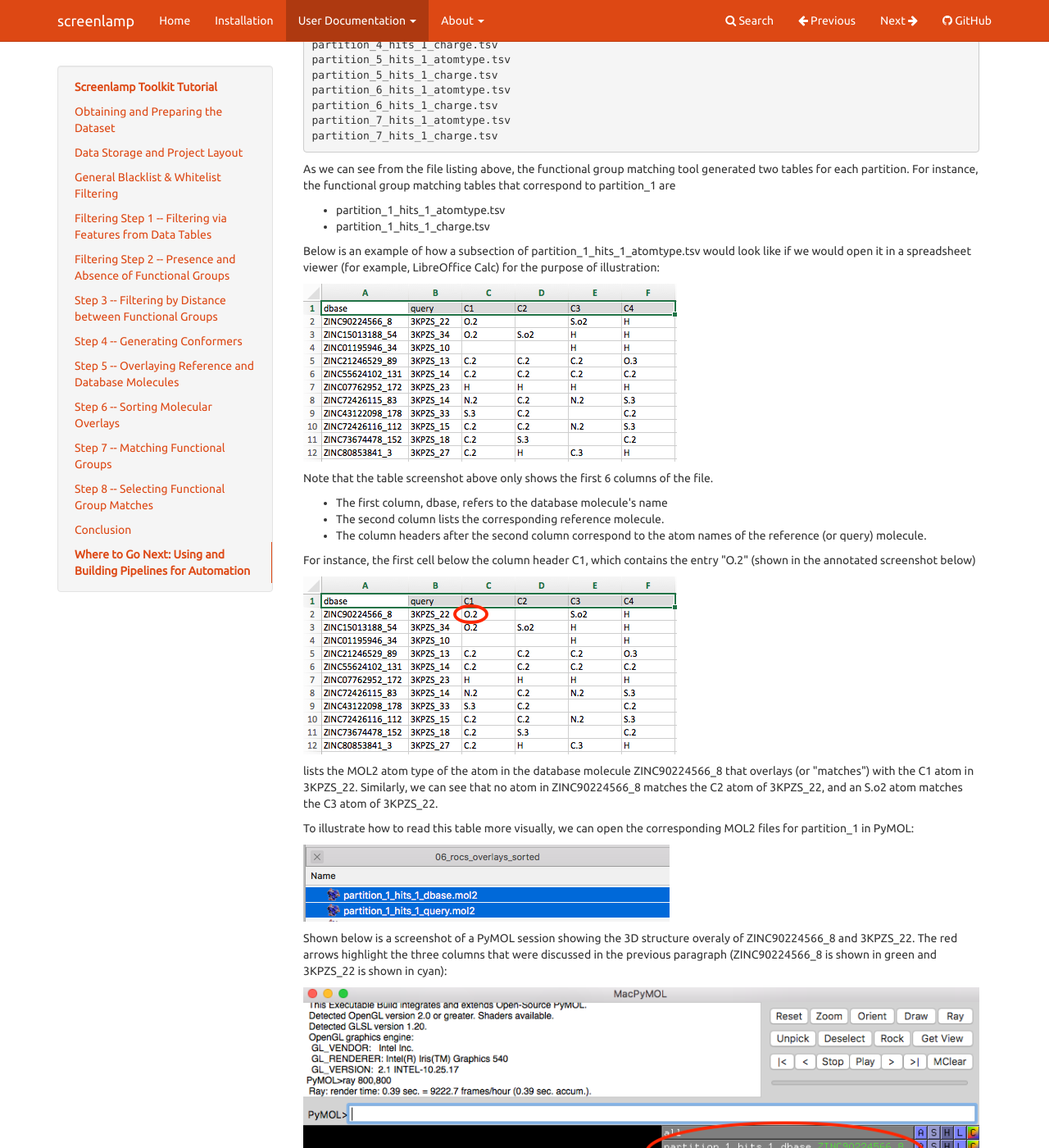
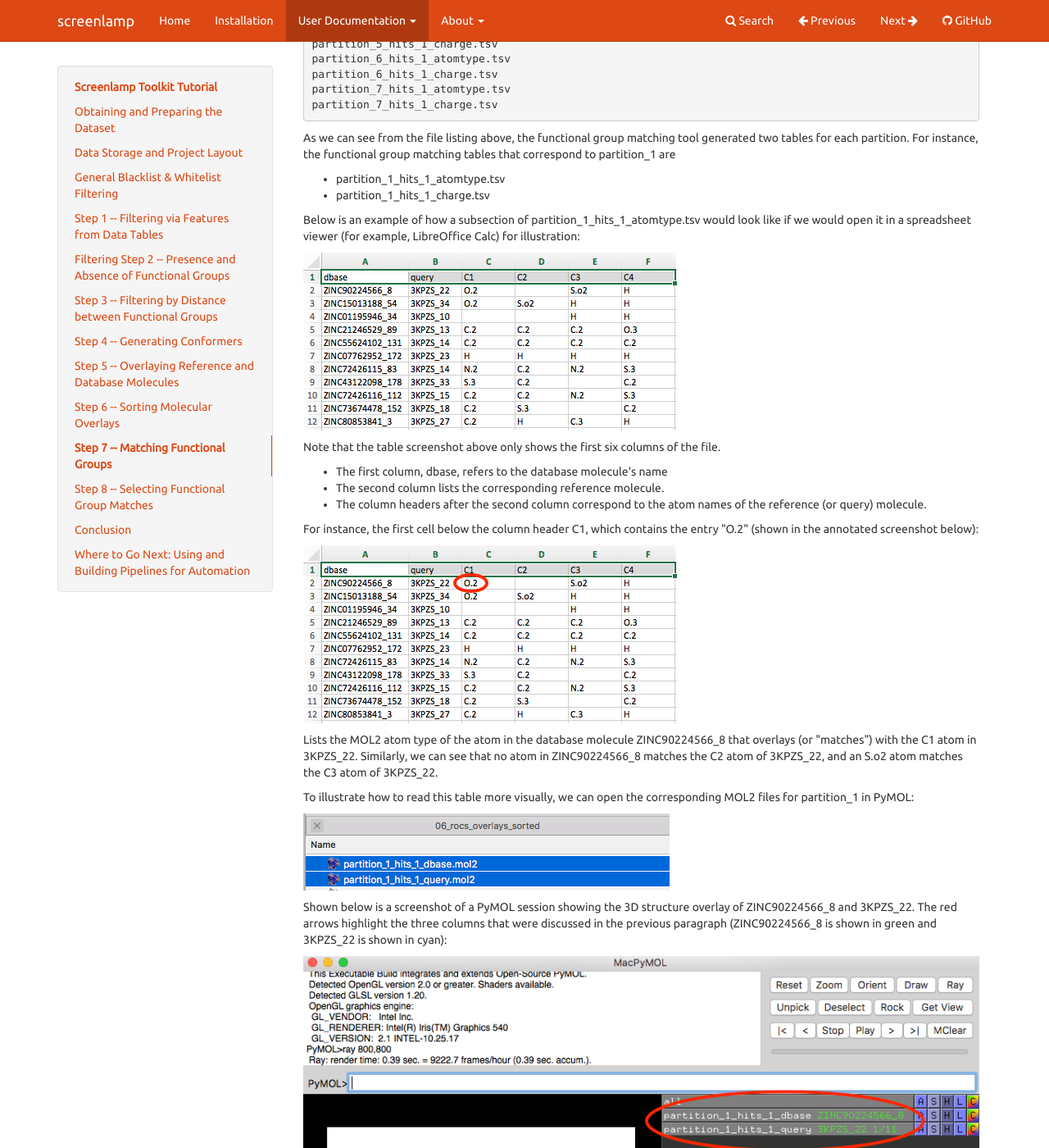
Before and after one commit to rasbt/screenlamp, an MkDocs documentation site: the page built from docs/sources/user_guide/tools-tutorial-1.md, in a window 1280 px wide and 1400 px high, scrolled down 41303 px. Shown: the whole window at 82% size. Built offline with MkDocs 1.6.1, drawn with Linux system fonts in a browser that asks for light colours; comment, search, counter and statistics services are not loaded; old or Windows-style settings are respelled for this version of MkDocs; some of the changed text lies outside the part shown.

Commit message:
had to remove name API

````diff
--- a/docs/argparse_to_md.py
+++ b/docs/argparse_to_md.py
@@ -90,7 +90,8 @@
 
 def main(dir_path):
     s = ("This page serves as a quick lookup reference for the different"
-         " modules within screenlamp.Please see the Tools Tutorial for a"
+         " modules within screenlamp. Please see the [Toolkit Tutorial](tools-tutorial-1)"
+         " for a"
          " more detailed explanation of the different modules and how"
          " they can be combined in a typical virtual screening pipeline.")
 
--- a/docs/mkdocs.yml
+++ b/docs/mkdocs.yml
@@ -31,7 +31,7 @@
 - Installation: installation.md
 - User Documentation:
   - Overview: user_guide/doc-overview.md
-  - Toolkit API: user_guide/tools.md
+  - Tools: user_guide/tools.md
   - Toolkit Tutorial: user_guide/tools-tutorial-1.md
   - Pipeline Tutorial: user_guide/pipeline-tutorial-1.md
 - About:
--- a/docs/sources/user_guide/tools-tutorial-1.md
+++ b/docs/sources/user_guide/tools-tutorial-1.md
@@ -237,7 +237,7 @@
     Total : 69995
 
 
-## Filtering Step  1 -- Filtering via Features from Data Tables
+## Step 1 -- Filtering via Features from Data Tables
 
 In this section, we will apply the first filtering step, which constitutes step 1 in the pipeline overview:
 
@@ -579,7 +579,7 @@
 
 Again, please note the creating multiple conformers of a molecule is optional. The program we are going to use is OpenEye Omega, but you may use alternative tools as well, as long as they can output those conformer structures in MOL2 file format.
 
-<div class="alert alert-block alert-info">  &#9888;Please also note that the conformers of a given molecule (database or reference molecule) files should have the same molecule ID in the MOL2 files to parse the output of "Step 5 -- Overlaying Reference and Database molecules" without additional workarounds. For example, if you have a multi-conformer MOL2 file such as 3kpzs_query.mol2, make sure that the molecule IDs in the MOL2 file are all "3kPZS" and don't have any suffixes or prefixes such as "3kPZS_1, 3KPZS_2, ...". The reason why we want to avoid prefixes and suffixes in those conformer names is that the overlay tool OpenEye ROCS identifies conformers by their structure, not their names, and such molecule IDs would only result in annoying name mangling, which makes the results harder to parse downstream in the analysis pipeline. </div>
+<div class="alert alert-block alert-info"> &#9888; Please also note that the conformers of a given molecule (database or reference molecule) files should have the same molecule ID in the MOL2 files to parse the output of "[Step 5 -- Overlaying Reference and Database molecules](#Step-5----Overlaying-Reference-and-Database-molecules)" without additional workarounds. For example, if you have a multi-conformer MOL2 file such as 3kpzs_query.mol2, make sure that the molecule IDs in the MOL2 file are all "3kPZS" and don't have any suffixes or prefixes such as "3kPZS_1, 3KPZS_2, ...". The reason why we want to avoid prefixes and suffixes in those conformer names is that the overlay tool OpenEye ROCS identifies conformers by their structure, not their names, and such molecule IDs would only result in annoying name mangling, which makes the results harder to parse downstream in the analysis pipeline. </div>
 
 <div class="alert alert-block alert-info"> &#9888;  Optionally, ["Step 3 -- Filtering by Distance between Functional Groups"](Step-3----Filtering-by-Distance-between-Functional-Groups) can also be repeated on the output of this step, the low-energy conformers, to sort out conformers where functional groups are in a spatial arrangement that may not be consistent with prior knowledge -- for example, experimental insights that a molecule interacts via certain groups in a particular way with its binding partner.</div>
 
@@ -1456,7 +1456,7 @@
 
 ---
 
-After using the `sort_rocs_mol2.py` utility script, we have a new directory that contains pairs of `\*_dbase.mol2` and `\*_query.mol2` conformers from the ROCS overlays:
+After using the `sort_rocs_mol2.py` utility script, we have a new directory that contains pairs of `*_dbase.mol2` and `*_query.mol2` conformers from the ROCS overlays:
 
 
 ```python
@@ -1483,13 +1483,15 @@
 
 ## Step 7 -- Matching Functional Groups
 
-Now that we have generate the multi-mol2 file pairs of the pair-wise overlays ('\*_query.mol2', and '\*_dbase.mol2') in "Step 6 -- Sorting Molecular Overlays," we can proceed with the tabulation of functional group matches:
+Now that we have generated the multi-mol2 file pairs of the pair-wise overlays ('\*_query.mol2', and '\*_dbase.mol2') in "[Step 6 -- Sorting Molecular Overlays](#Step-6----Sorting-Molecular-Overlays)," we can proceed with the tabulation of functional group matches.
 
 ![](images/tools-tutorial-1/pipe-step-7.jpg)
 
 ---
 
-**Note about file suffixes**
+
+<div class="alert alert-block alert-info"> &#9888;
+**Note about file suffixes.**
 
 If you created molecular overlays using a different protocol than the one described in this tutorial please make sure that the file layout and the naming convention match the ones described in "Step 6 -- Sorting Molecular Overlays." In particular, it is important that the database molecule MOL2 files have the following file endings:
 
@@ -1500,6 +1502,8 @@
 - _query.mol2 / _query.mol2.gz
 
 Everything in front of the underscore character can be arbitrary but must also be consistent between "query" and "dbase" pairs, as shown in "Step 6 -- Sorting Molecular Overlays" and in the file listing below:
+
+</div>
 
 ---
 
@@ -1572,27 +1576,27 @@
 - partition_1_hits_1_atomtype.tsv
 - partition_1_hits_1_charge.tsv
 
-Below is an example of how a subsection of partition_1_hits_1_atomtype.tsv would look like if we would open it in a spreadsheet viewer (for example, LibreOffice Calc) for the purpose of illustration:
+Below is an example of how a subsection of partition_1_hits_1_atomtype.tsv would look like if we would open it in a spreadsheet viewer (for example, LibreOffice Calc) for illustration:
 
 ![](images/tools-tutorial-1/atomtype-match-ex-1.png)
 
-Note that the table screenshot above only shows the first 6 columns of the file.
+Note that the table screenshot above only shows the first six columns of the file.
 
 - The first column, dbase, refers to the database molecule's name
 - The second column lists the corresponding reference molecule.
 - The column headers after the second column correspond to the atom names of the reference (or query) molecule.
 
-For instance, the first cell below the column header C1, which contains the entry "O.2" (shown in the annotated screenshot below)
+For instance, the first cell below the column header C1, which contains the entry "O.2" (shown in the annotated screenshot below):
 
 ![](images/tools-tutorial-1/atomtype-match-ex-2.png)
 
-lists the MOL2 atom type of the atom in the database molecule ZINC90224566_8 that overlays (or "matches") with the C1 atom in 3KPZS_22. Similarly, we can see that no atom in ZINC90224566_8 matches the C2 atom of 3KPZS_22, and an S.o2 atom matches the C3 atom of 3KPZS_22.
+Lists the MOL2 atom type of the atom in the database molecule ZINC90224566_8 that overlays (or "matches") with the C1 atom in 3KPZS_22. Similarly, we can see that no atom in ZINC90224566_8 matches the C2 atom of 3KPZS_22, and an S.o2 atom matches the C3 atom of 3KPZS_22.
 
 To illustrate how to read this table more visually, we can open the corresponding MOL2 files for partition_1 in PyMOL:
 
 ![](images/tools-tutorial-1/pymol-overlay-ex-2.png)
 
-Shown below is a screenshot of a PyMOL session showing the 3D structure overaly of ZINC90224566_8 and 3KPZS_22. The red arrows highlight the three columns that were discussed in the previous paragraph (ZINC90224566_8 is shown in green and 3KPZS_22 is shown in cyan):
+Shown below is a screenshot of a PyMOL session showing the 3D structure overlay of ZINC90224566_8 and 3KPZS_22. The red arrows highlight the three columns that were discussed in the previous paragraph (ZINC90224566_8 is shown in green and 3KPZS_22 is shown in cyan):
 
 ![](images/tools-tutorial-1/pymol-overlay-ex-1.png)
 
@@ -1616,7 +1620,7 @@
 1. `--atomtype_selection`, which operates on the MOL2 atom types stored in the \*_atomtype.tsv files
 2. `--charge_selection`, which operates on the partial charges stored in the \*_charge.tsv files
 
-The selection strings work similar to the selection strings that were explained in Filtering "Step 2 -- Presence and Absence of Functional Groups." In the following example, we are going to select those molecules that
+The selection strings work similar to the selection strings that were explained in Filtering "[Step 2 -- Presence and Absence of Functional Groups](#Step-2----Presence-and-Absence-of-Functional-Groups)." In the following example, we are going to select those molecules that
 
 1. Have a sp3 sulfur match with the S1 atom in the reference molecule; the matched atom has to be positively charged
 2. An sp2 oxygen match with the O2 atom in the reference molecule; the matched atom has to have a charge
@@ -1670,17 +1674,17 @@
 
 ![](images/tools-tutorial-1/open-fgroup-match-overlays.png)
 
-For the purpose of illustration, the numbers 0.6 and 0.9 correspond to the distance between the matched oxygen and sulfur atoms, respectively:
+For illustration, the numbers 0.6 and 0.9 correspond to the distance between the matched oxygen and sulfur atoms, respectively:
 
 ![](images/tools-tutorial-1/fgroup-match-overlays-pymol.png)
 
 ## Conclusion
 
-While this tutorial provides a brief hands-on explantion of the different tools within screenlamp, and how to use them in concert, a real-world application would typically include millions of small molecules instead of the very small subset that we used in this tutorial. Also, the hypothesis-based selection (for instance, that matching the 3-keto and sulfate-sulfur in 3kPZS) is highly project-specific. To read more about this hypothesis-based selection approach, beyond this purely technical tutorial, please see our research publication ['Raschka, Sebastian, Anne M. Scott, Nan Liu, Santosh Gunturu, Mar Huertas, Weiming Li, and Leslie A. Kuhn (2017). "Enabling the hypothesis-driven prioritization of small molecules in large databases: Screenlamp and its application to GPCR inhibitor discovery"'](../cite)
+While this tutorial provides a brief hands-on explanation of the different tools within screenlamp, and how to use them in concert, a real-world application would typically include millions of small molecules instead of the very small subset that we used in this tutorial. Also, the hypothesis-based selection (for instance, that matching the 3-keto and sulfate-sulfur in 3kPZS) is highly project-specific. To read more about this hypothesis-based selection approach, beyond this purely technical tutorial, please see our research publication ['Raschka, Sebastian, Anne M. Scott, Nan Liu, Santosh Gunturu, Mar Huertas, Weiming Li, and Leslie A. Kuhn (2017). "Enabling the hypothesis-driven prioritization of small molecules in large databases: Screenlamp and its application to GPCR inhibitor discovery"'](../cite)
 
 ## Where to Go Next: Using and Building Pipelines for Automation
 
-Now that this tutorial introduced you to the individual tools within screenlamp, it is very easy to build pipelines that execute the individual steps automatically. For instance, a pipeline that automates the 8 steps we worked through in this tutorial is provided as [tools/pipelines/pipeline-example-1.py](https://github.com/rasbt/screenlamp/blob/master/tools/pipelines/pipeline-example-1.py).
+Now that this tutorial introduced you to the individual tools within screenlamp, it is straightforward to build pipelines that execute the individual steps automatically. For instance, a pipeline that automates the 8 steps we worked through in this tutorial is provided as [tools/pipelines/pipeline-example-1.py](https://github.com/rasbt/screenlamp/blob/master/tools/pipelines/pipeline-example-1.py).
 
 Essentially, this pipeline provides a more convenient way to interact with screenlamp in the way it was described in this tutorial:
 
@@ -1698,3 +1702,8 @@
 By default, this pipeline uses the selection parameters used in this tutorial via the corresponding configuration file ([tools/pipelines/pipeline-example-1-config.yaml](https://github.com/rasbt/screenlamp/blob/master/tools/pipelines/pipeline-example-1-config.yaml)). Since the reference molecule in your own project is likely a different one than the one we used in this tutorial, the configuration file offers a user-friendly way to tailor the analysis to your needs.
 
 For more information about this pipeline, please also see the more detailed ["Tutorial on Using a Pre-constructed Screenlamp Pipeline"](pipeline-tutorial-1).
+
+
+```python
+
+```
````
Also changed, not shown: other parts of docs/sources/user_guide/tools-tutorial-1.md (+5 -5 lines), docs/sources/user_guide/tools.md (+1 -1 lines).
